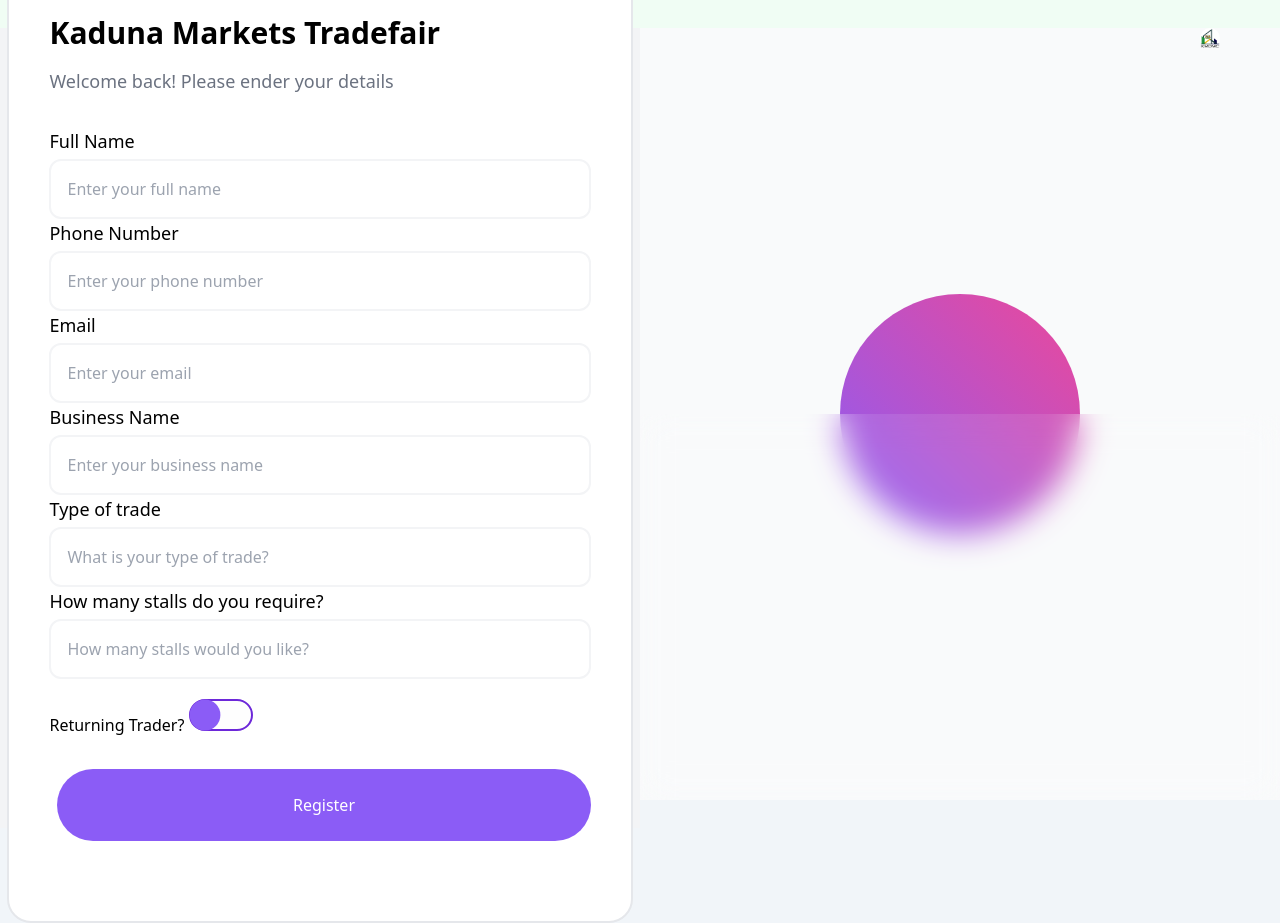
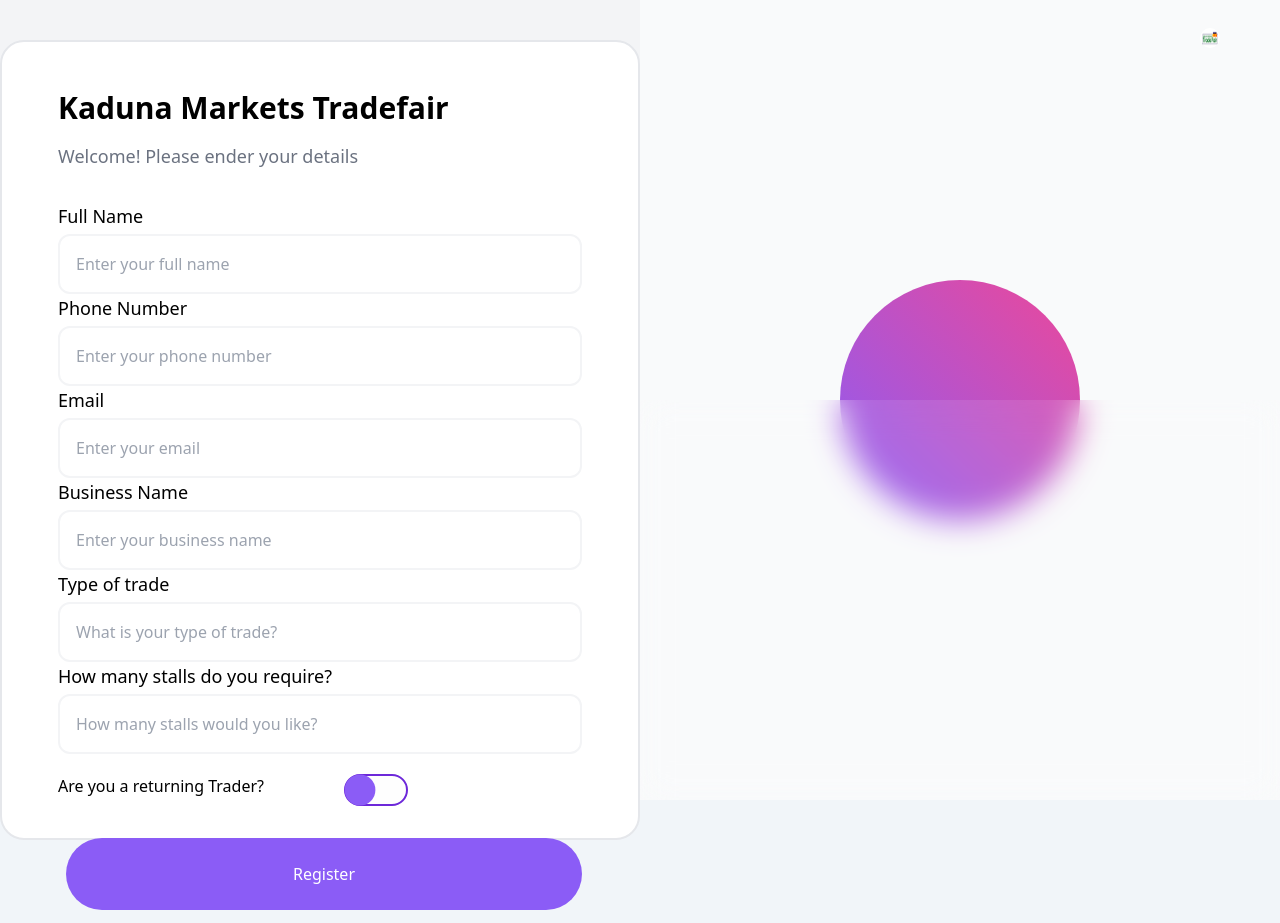
Before and after one commit to general-Dee/kmdmc, a Next.js app: page /tradefair/vendor in a window 1280 px wide. Built offline with nearby package versions, Linux system fonts and the light colour scheme.

Commit message:
tradefair 3.0  reg compleet

```diff
--- a/components/Auth_header.tsx
+++ b/components/Auth_header.tsx
@@ -47,7 +47,7 @@ function Tradefair_header({}: Props) {
               viewport= {{ once: true}}
             className="bg-white rounded-xl hover:bg-slate-400 transition duration-[.4s] sm:p-0">
               <Link href={"/"}>
-                <Image src="/logo.png" width={60} height={70} className="cursor-pointer sm:w-5 sm:h-5 "/>
+                <Image src="/tradefairLogo.png" width={200} height={70} className="cursor-pointer sm:w-5 sm:h-5 "/>
               </Link>
             </motion.div>
       </a>
--- a/pages/confirmation.tsx
+++ b/pages/confirmation.tsx
@@ -13,10 +13,10 @@ function confirmation({}: Props) {
       <img className="object-cover object-center rounded" alt="hero" src="/tradefairBanner.JPG"/>
     </div>
     <div className="lg:flex-grow md:w-1/2 lg:pl-24 md:pl-16 flex flex-col md:items-start md:text-left items-center text-center">
-      <h1 className="title-font sm:text-4xl text-3xl mb-4 font-medium text-gray-900">Thank you for registering
+      <h1 className="title-font sm:text-4xl text-3xl mb-4 font-medium text-gray-900">Thank you for registering!
             <br className="hidden lg:inline-block"/>
       </h1>
-      <p className="mb-8 leading-relaxed">Kindly make a payment of N15,000 to the following account to secure your stall. Afterwards you are urged to send proof of payment to +234 810 317 9578 or +234 802 376 0999 to complete the process.</p>
+      <p className="mb-8 leading-relaxed">You may proceed to make a payment of N15,000 to the account provided below to secure your stall. Upon successful transfer, kindly send proof of payment to +234 810 317 9578 or +234 802 376 0999 on WhatsApp to verify your registration.</p>
       <p>Account Number: <b>1210217697</b></p>
       <p>Account Name: <b>Kaduna Markets Development and Management Company</b></p>
       <p>Bank: <b>Zenith Bank</b></p>
--- a/pages/tradefair/vendor.tsx
+++ b/pages/tradefair/vendor.tsx
@@ -63,15 +63,15 @@ function sponsours({}: Props) {
     <motion.div className="">
     <Head>
       <title>Home &nbsp;|&nbsp; KMDMC</title>
-      <link rel="icon" href="/logo.png" />
+      <link rel="icon" href="/tradefairLogo.png" />
     </Head>
     <Auth_header />
-
-        <div className='tradefair_container pt-14 md:pt-7'>
+        <div className='h-20 md:hidden'/>
+        <div className='tradefair_container'>
               <div className='w-full flex h-screen lg:w-1/2 bg-gray-100 items-center justify-center'>
-              <div className='bg-white px-10 py-20 rounded-3xl border-2 border-gray-200'>
-          <h1 className='text-3xl font-semibold'>Kaduna Markets Tradefair</h1>
-          <p className='font-medium text-lg text-gray-500 mt-4'>Welcome back! Please ender your details</p>
+              <div className='bg-white px-14 py-30 mt-20 h-screen rounded-3xl border-2 border-gray-200'>
+          <h1 className='text-3xl font-semibold mt-12'>Kaduna Markets Tradefair</h1>
+          <p className='font-medium text-lg text-gray-500 mt-4'>Welcome! Please ender your details</p>
 
           <div className='mt-8'>
             <form onSubmit={handleSubmit} >
@@ -100,20 +100,21 @@ function sponsours({}: Props) {
                   <input type="text" onChange={(e) => setNumberOfStalls(e.target.value)} value={numberOfStalls} id="numberOfStalls" className='w-full border-2 border-gray-100 rounded-xl p-4 mt-1 outline-none bg-transparent' placeholder='How many stalls would you like?'/>
                   {/* <input type="text" onChange={({ target }) => setNumberOfStalls(target.value)} value={numberOfStalls} id="numberOfStalls" className='w-full border-2 border-gray-100 rounded-xl p-4 mt-1 outline-none bg-transparent' placeholder='How many stalls would you like?'/> */}
               </div>
-              <div className='mt-5'>
-                  <label htmlFor="returningTrader"> Returning Trader? </label>
+              <div className='mt-5 flex align-center '>
+                  <label htmlFor="returningTrader"> Are you a returning Trader? </label>
                   <input type="checkbox"
                   id="returningTrader"
                   checked={returningTrader}
                   onChange={(e) => setReturningTraders(e.target.checked)}
-                  className='cursor-pointer h-8 w-16 rounded-full appearance-none bg-gray-200 checked:bg-pink-300 bg-opacity-5 border-2 border-violet-700 transition duration-200 relative'/>
+                  className='cursor-pointer h-8 w-16 rounded-full ml-20 appearance-none bg-gray-200 checked:bg-pink-300 bg-opacity-5 border-2 border-violet-700 transition duration-200 relative'/>
               </div>
               <div className='mt-8 flex flex-col gap-y-4'>
               <button
                     // onChange={(e) => setReturningTraders(e.target.value)}
-                    className='text-white font-medium ml-2 bg-violet-500 px-4 py-6 rounded-full'>Register</button>
+                    className='text-white font-medium ml-2 bg-violet-500 px-4 py-6 rounded-full '>Register</button>
               </div>
               </form>
+              <div className='h-20 md:hidden'/>
           </div>
       </div>
           </div>
```
Also changed, not shown: public/tradefairLogo.png (added).
